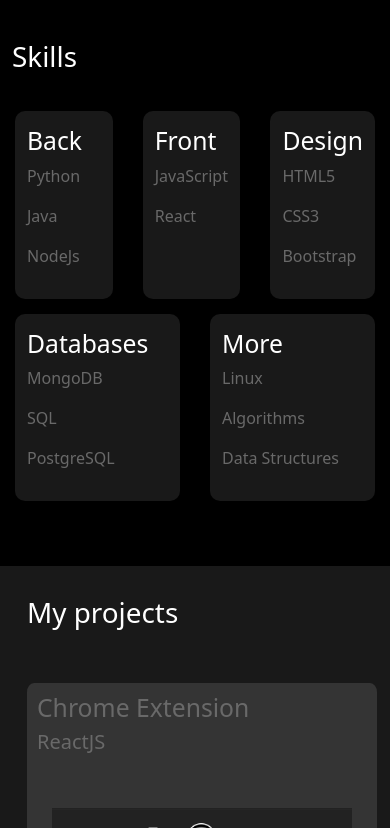
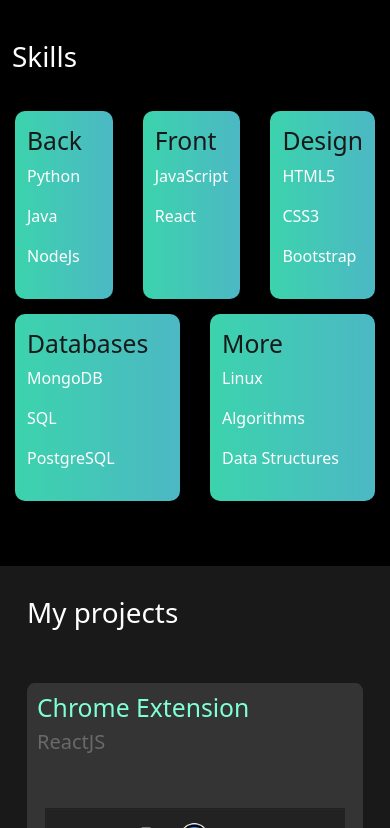
Before and after one commit to JacobElbaz/portfolio, a React (Create React App) app: page / in a window 390 px wide. Shown: the part 1176-2004 px from the top of the page. Built offline with nearby package versions, Linux system fonts and the light colour scheme.

Commit message:
animation for mobile

```diff
--- a/src/App.css
+++ b/src/App.css
@@ -167,7 +167,6 @@ textarea#message{
   margin: auto;
   margin-top: 5px;
   height: 450px;
-  width: 350px;
   border-radius: 2%;
   display: flex;
   flex-direction: column;
@@ -192,6 +191,21 @@ textarea#message{
   filter: grayscale(100%);
 }
 
+@media only screen and (max-width: 768px) {
+  .project img {filter: grayscale(0%);}
+  .project h2 {color: aquamarine;}
+  .reveal {transform: translateY(50px);
+    opacity: .4;
+    transition: .6s;
+  }
+  .reveal.active p{color:white;}
+  .reveal.active h2{color:#191919;}
+  .reveal.active {transform: translateY(0);
+    opacity: 1;
+    background-image: linear-gradient(90deg , #3CD3AD , #4CB8C4);
+  }
+}
+
 .project:hover img {
   filter: grayscale(0);
 }
--- a/src/Skills.js
+++ b/src/Skills.js
@@ -2,35 +2,49 @@ import { Col, Container, Row } from "react-bootstrap";
 import './App.css';
 
 function Skills() {
-    return(
+    const reveal = () => {
+        var reveals = document.querySelectorAll(".reveal");
+        for (var i = 0; i < reveals.length; i++) {
+            var windowHeight = window.innerHeight;
+            var elementTop = reveals[i].getBoundingClientRect().top;
+            var elementVisible = 150;
+            if (elementTop < windowHeight - elementVisible) {
+                reveals[i].classList.add("active");
+            } else {
+                reveals[i].classList.remove("active");
+            }
+        }
+    }
+    window.addEventListener("scroll", reveal);
+    return (
         <Container id="skills">
             <h1>Skills</h1>
             <div className="Skills" >
                 <Row>
-                <Col className="skill">
+                    <Col className="skill reveal">
                         <h2>Back</h2>
                         <p>Python</p>
                         <p>Java</p>
                         <p>NodeJs</p>
                     </Col>
-                <Col className="skill">
+                    <Col className="skill reveal">
                         <h2>Front</h2>
                         <p>JavaScript</p>
                         <p>React</p>
                     </Col>
-                <Col className="skill">
+                    <Col className="skill reveal">
                         <h2>Design</h2>
                         <p>HTML5</p>
                         <p>CSS3</p>
                         <p>Bootstrap</p>
                     </Col>
-                <Col className="skill">
+                    <Col className="skill reveal">
                         <h2>Databases</h2>
                         <p>MongoDB</p>
                         <p>SQL</p>
                         <p>PostgreSQL</p>
                     </Col>
-                <Col className="skill">
+                    <Col className="skill reveal">
                         <h2>More</h2>
                         <p>Linux</p>
                         <p>Algorithms</p>
```
Lines whose indentation alone changed are shown as unchanged.
